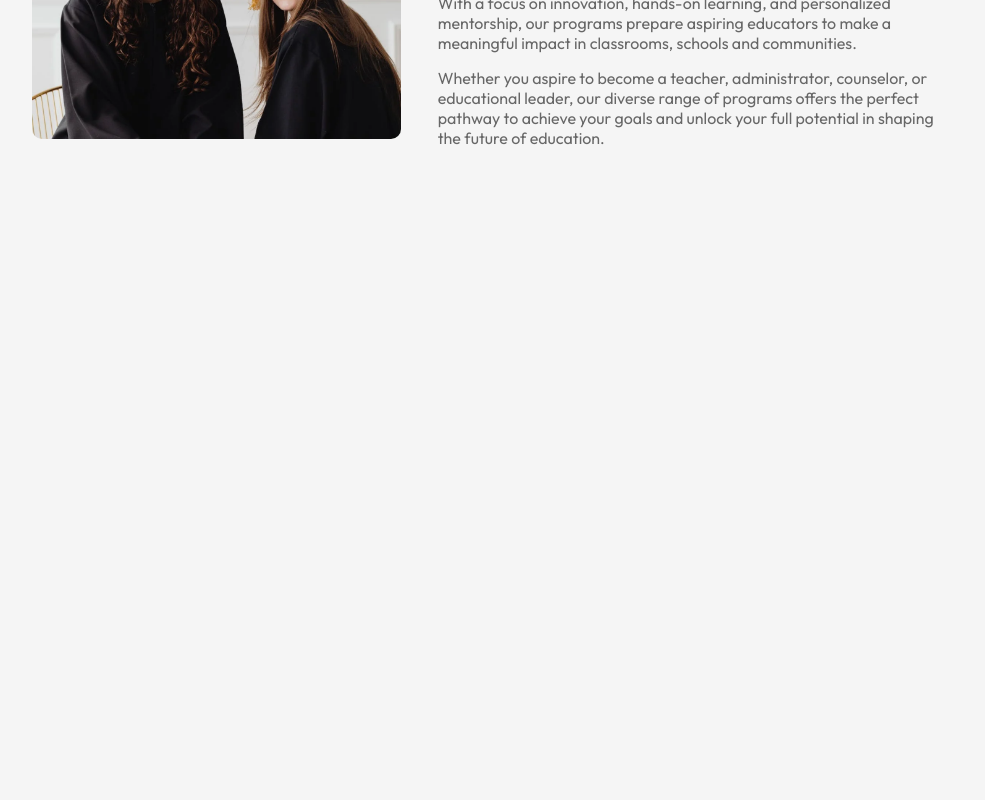
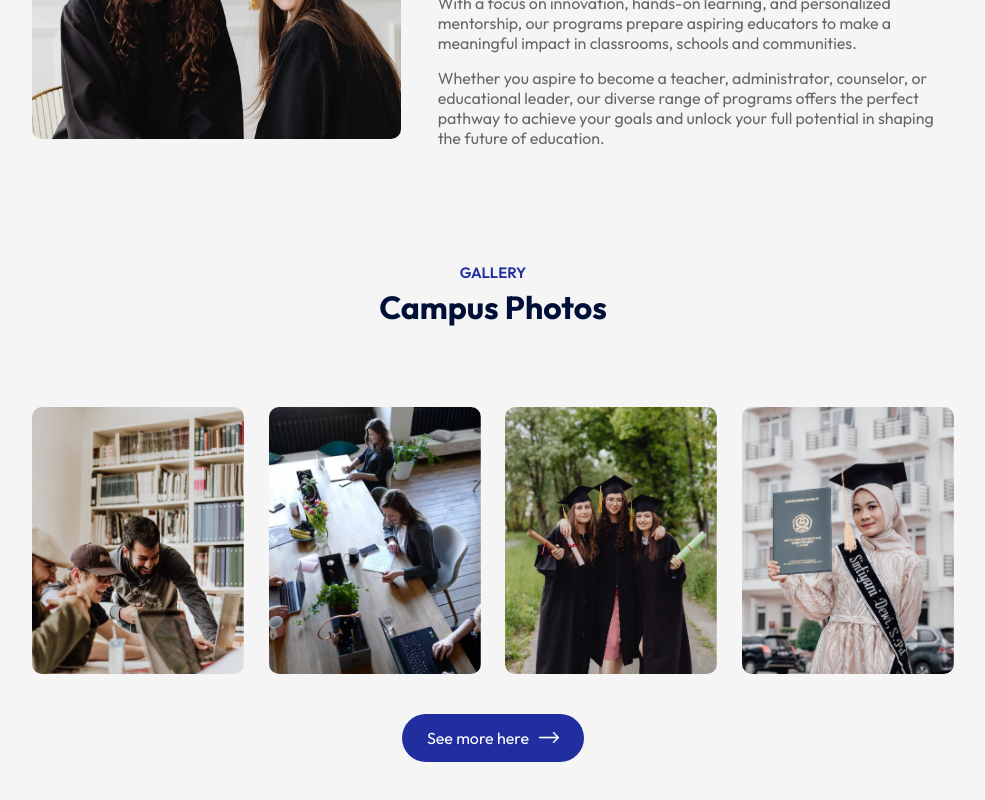
Before and after one commit to SanjithaDilshan/edusity, a React (Vite) app: page / in a window 1280 px wide. Shown: the part 1635-2435 px from the top of the page, without its empty margins (147-1132 px from the left). Before the commit the page ends 1898 px from the top, so only its background shows below. Built offline with nearby package versions, Linux system fonts and the light colour scheme.

Commit message:
Completed the Campus section of website.

```diff
--- a/src/App.jsx
+++ b/src/App.jsx
@@ -4,6 +4,7 @@ import Hero from "./Components/Hero/Hero";
 import Programs from "./Components/Programs/Programs";
 import Title from "./Components/Title/Title";
 import About from "./Components/About/About";
+import Campus from "./Components/Campus/Campus";
 
 const App = () => {
   return (
@@ -14,6 +15,8 @@ const App = () => {
         <Title subTitle="Our PROGRAM" title="What We Offer" />
         <Programs />
         <About />
+        <Title subTitle="GALLERY" title="Campus Photos" />
+        <Campus />
       </div>
     </div>
   );
--- /dev/null
+++ b/src/Components/Campus/Campus.css
@@ -0,0 +1,15 @@
+.campus {
+  margin: 80px auto;
+  width: 90%;
+  text-align: center;
+}
+.gallery {
+  display: flex;
+  align-items: center;
+  justify-content: space-between;
+  margin-bottom: 40px;
+}
+.gallery img {
+  width: 23%;
+  border-radius: 10px;
+}
--- /dev/null
+++ b/src/Components/Campus/Campus.jsx
@@ -0,0 +1,25 @@
+import React from "react";
+import "./Campus.css";
+import gallery_1 from "../../assets/gallery-1.png";
+import gallery_2 from "../../assets/gallery-2.png";
+import gallery_3 from "../../assets/gallery-3.png";
+import gallery_4 from "../../assets/gallery-4.png";
+import white_arrow from "../../assets/white-arrow.png";
+
+const Campus = () => {
+  return (
+    <div className="campus">
+      <div className="gallery">
+        <img src={gallery_1} alt="" />
+        <img src={gallery_2} alt="" />
+        <img src={gallery_3} alt="" />
+        <img src={gallery_4} alt="" />
+      </div>
+      <button className="btn dark-btn">
+        See more here <img src={white_arrow} alt="" />
+      </button>
+    </div>
+  );
+};
+
+export default Campus;
--- a/src/Components/Navbar/Navbar.css
+++ b/src/Components/Navbar/Navbar.css
@@ -20,3 +20,7 @@ nav ul li {
   margin: 5px 20px;
   font-size: 16px;
 }
+.dark-nav {
+  background: #212ea0;
+  transition: 0.5s;
+}
--- a/src/Components/Navbar/Navbar.jsx
+++ b/src/Components/Navbar/Navbar.jsx
@@ -1,10 +1,18 @@
-import React from "react";
+import React, { useEffect, useState } from "react";
 import "./Navbar.css";
 import logo from "../../assets/logo.png";
 
 const Navbar = () => {
+  const [sticky, setSticky] = useState(false);
+
+  useEffect(() => {
+    window.addEventListener("scroll", () => {
+      window.scrollY > 50 ? setSticky(true) : setSticky(false);
+    });
+  }, []);
+
   return (
-    <nav className="container">
+    <nav className={`container ${sticky ? "dark-nav" : ""}`}>
       <img src={logo} alt="" className="logo" />
       <ul>
         <li>Home</li>
--- a/src/index.css
+++ b/src/index.css
@@ -36,3 +36,7 @@ a {
   width: 20px;
   margin-left: 10px;
 }
+.btn.dark-btn {
+  background: #212ea0;
+  color: #fff;
+}
```
